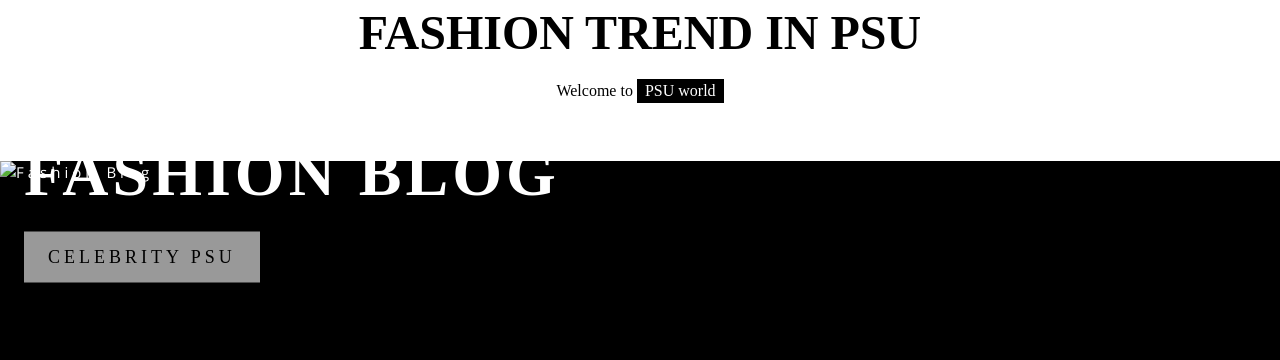
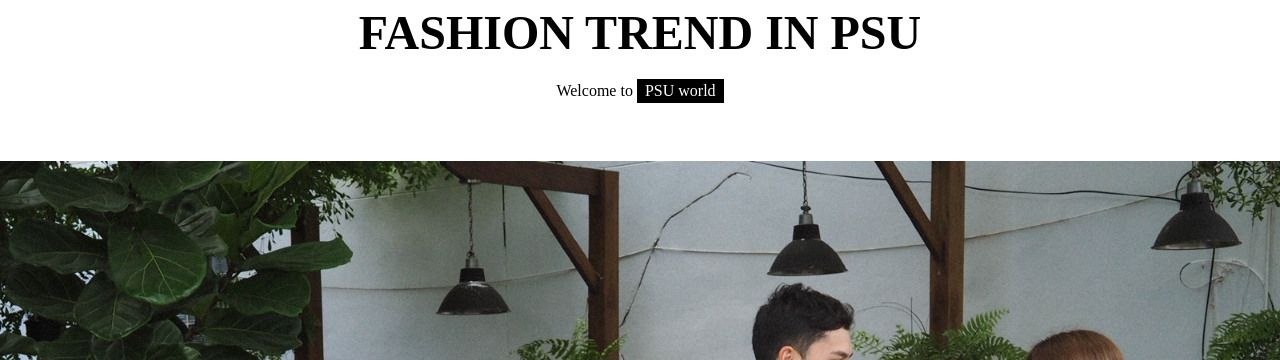
Before and after one commit to chalobon/Home, a plain HTML site: page index.html in a window 1280 px wide. Shown: the part 61-421 px from the top of the page. Drawn offline with Linux system fonts and the light colour scheme; a web font is replaced by a local one.

Commit message:
Update index.html

```diff
--- a/index.html
+++ b/index.html
@@ -34,7 +34,7 @@ and is wrapped around the whole page content, except for the footer in this exam
 
   <!-- Image header -->
   <header class="w3-display-container w3-wide" id="home">
-    <img class="w3-image" src="img/A2.jpg" alt="Fashion Blog" width="1600" height="1200">
+    <img class="w3-image" src="A2.jpg" alt="Fashion Blog" width="1600" height="1200">
     <div class="w3-display-left w3-padding-large">
       <h1 class="w3-text-white">PSU</h1>
       <h1 class="w3-jumbo w3-text-white w3-hide-small"><b>FASHION BLOG</b></h1>
```
